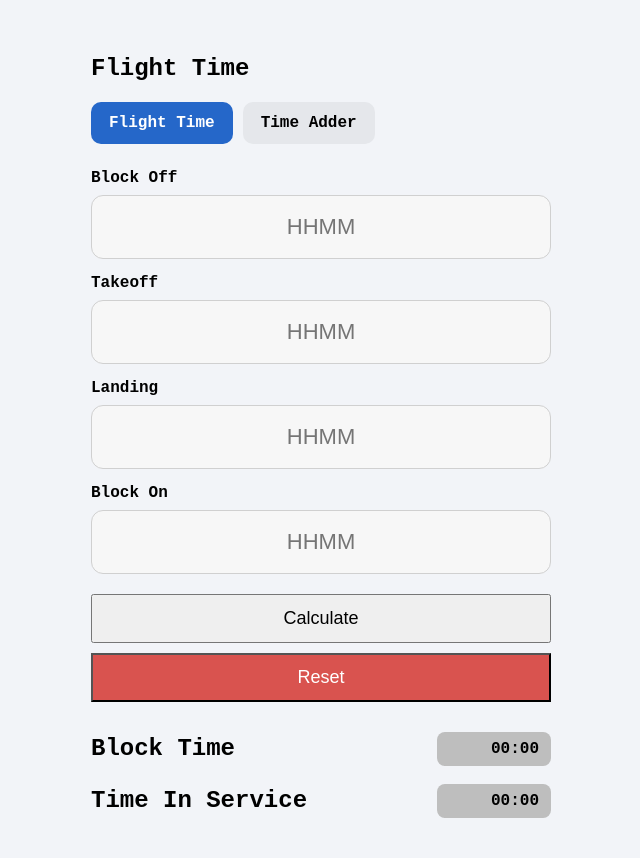
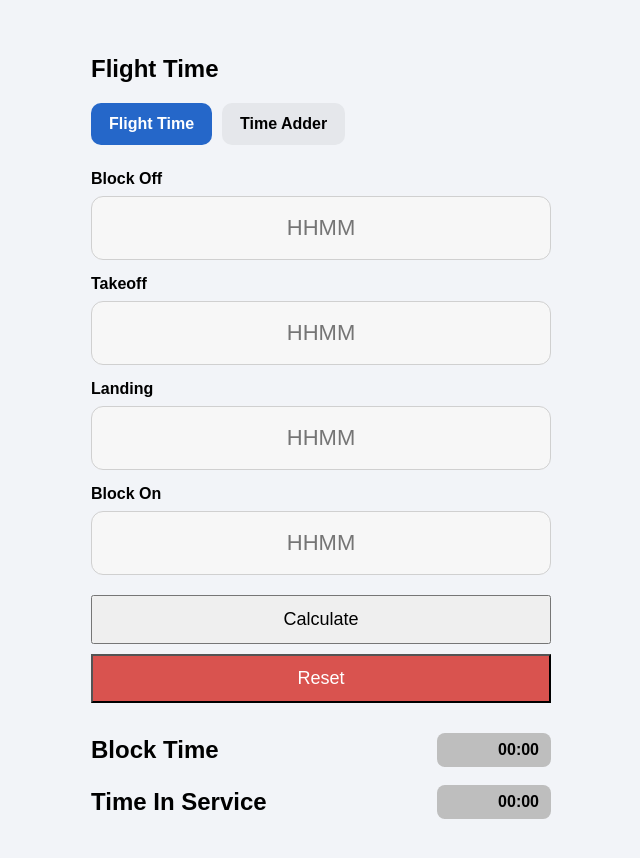
Before and after one commit to joeiron3/flight-time-calculator, a plain HTML site: page index.html in a window 1280 px wide. Shown: the whole page, without its empty margins (319-959 px from the left). Drawn offline with Linux system fonts and the light colour scheme.

Commit message:
Update style.css

```diff
--- a/style.css
+++ b/style.css
@@ -1,5 +1,5 @@
 body {
-    font-family: 'Courier New', Courier, monospace;
+    font-family: Arial, sans-serif;
     background: #f2f4f8;
     margin: 0;
     padding: 15px;
```
